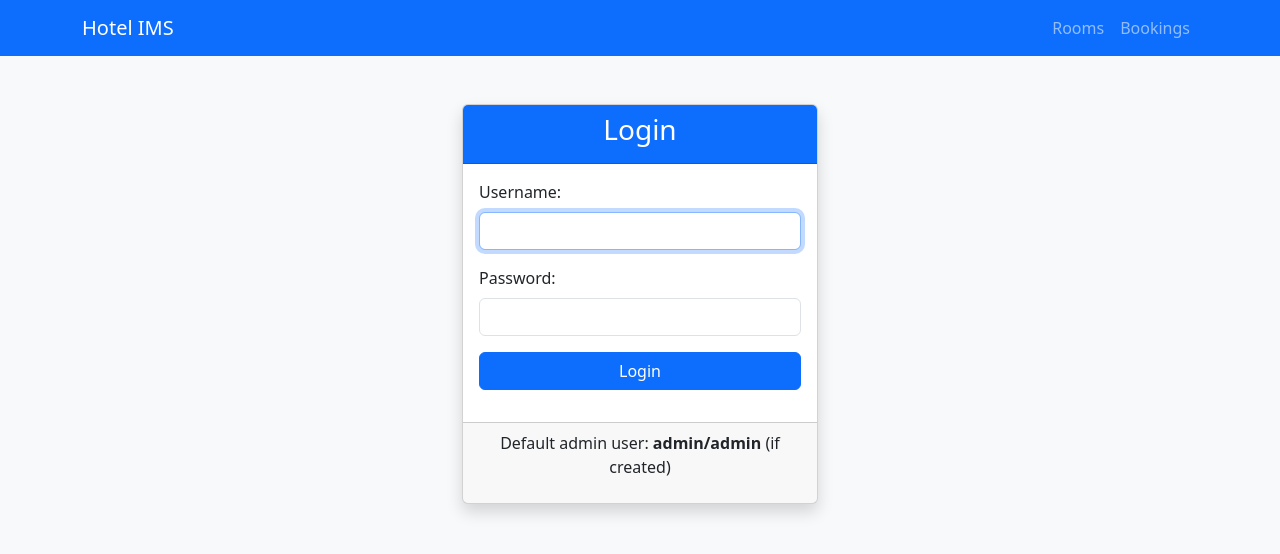
After one commit to AsbinGhimire/iterative-hotel-system, a Django app: page /accounts/login/?next=/bookings/ in a window 1280 px wide. The commit adds this page. Shown: the top 554 px of the page. Run offline with Django 5.2, Linux system fonts and the light colour scheme.

Commit message:
feat: rebrand project to Hotel IMS, fix authentication flow, and complete booking CRUD operations

```diff
--- a/hotel/templates/hotel/base.html
+++ b/hotel/templates/hotel/base.html
@@ -1,17 +1,19 @@
 <!DOCTYPE html>
 <html lang="en">
+
 <head>
     <meta charset="UTF-8">
-    <title>Hotel Management System</title>
+    <title>Hotel Information Management System</title>
 
     <!-- Bootstrap CSS -->
     <link href="https://cdn.jsdelivr.net/npm/bootstrap@5.3.2/dist/css/bootstrap.min.css" rel="stylesheet">
 </head>
+
 <body class="bg-light">
 
     <nav class="navbar navbar-expand-lg navbar-dark bg-primary">
         <div class="container">
-        <a class="navbar-brand" href="{% url 'home' %}">Hotel MS</a>
+            <a class="navbar-brand" href="{% url 'home' %}">Hotel IMS</a>
 
             <div class="collapse navbar-collapse">
                 <ul class="navbar-nav ms-auto">
@@ -36,4 +38,5 @@
     </div>
 
 </body>
+
 </html>
--- a/hotel/templates/hotel/booking_list.html
+++ b/hotel/templates/hotel/booking_list.html
@@ -28,6 +28,7 @@
             </td>
             <td>
                 <a href="{% url 'booking_edit' booking.id %}" class="btn btn-sm btn-warning">Edit</a>
+                <a href="{% url 'booking_delete' booking.id %}" class="btn btn-sm btn-danger">Delete</a>
             </td>
         </tr>
         {% endfor %}
--- /dev/null
+++ b/hotel/templates/registration/login.html
@@ -0,0 +1,42 @@
+{% extends 'hotel/base.html' %}
+
+{% block title %}Login - Hotel Information Management System{% endblock %}
+
+{% block content %}
+<div class="row justify-content-center mt-5">
+    <div class="col-md-4">
+        <div class="card shadow">
+            <div class="card-header bg-primary text-white text-center">
+                <h3>Login</h3>
+            </div>
+            <div class="card-body">
+                {% if form.errors %}
+                <div class="alert alert-danger">
+                    Your username and password didn't match. Please try again.
+                </div>
+                {% endif %}
+
+                <form method="post" action="{% url 'login' %}">
+                    {% csrf_token %}
+                    <div class="mb-3">
+                        <label for="id_username" class="form-label">Username:</label>
+                        <input type="text" name="username" autofocus maxlength="150" required id="id_username"
+                            class="form-control">
+                    </div>
+                    <div class="mb-3">
+                        <label for="id_password" class="form-label">Password:</label>
+                        <input type="password" name="password" required id="id_password" class="form-control">
+                    </div>
+                    <div class="d-grid mb-3">
+                        <button type="submit" class="btn btn-primary">Login</button>
+                    </div>
+                    <input type="hidden" name="next" value="{{ next }}">
+                </form>
+            </div>
+            <div class="card-footer text-center">
+                <p>Default admin user: <b>admin/admin</b> (if created)</p>
+            </div>
+        </div>
+    </div>
+</div>
+{% endblock %}
--- a/hotel/urls.py
+++ b/hotel/urls.py
@@ -11,5 +11,6 @@ urlpatterns = [
     path('bookings/', views.BookingListView.as_view(), name='booking_list'),
     path('bookings/add/', views.BookingCreateView.as_view(), name='booking_add'),
     path('bookings/edit/<int:pk>/', views.BookingUpdateView.as_view(), name='booking_edit'),
+    path('bookings/delete/<int:pk>/', views.BookingDeleteView.as_view(), name='booking_delete'),
 
 ]
--- a/hotel/views.py
+++ b/hotel/views.py
@@ -53,3 +53,9 @@ class BookingUpdateView(LoginRequiredMixin, UpdateView):
     fields = '__all__'
     success_url = reverse_lazy('booking_list')
     template_name = 'hotel/booking_form.html'
+
+
+class BookingDeleteView(LoginRequiredMixin, DeleteView):
+    model = Booking
+    success_url = reverse_lazy('booking_list')
+    template_name = 'hotel/booking_confirm_delete.html'
--- a/hotel_management/urls.py
+++ b/hotel_management/urls.py
@@ -19,5 +19,6 @@ from django.urls import path, include
 
 urlpatterns = [
     path('admin/', admin.site.urls),
+    path('accounts/', include('django.contrib.auth.urls')),
     path('', include('hotel.urls')),
 ]
--- /dev/null
+++ b/requirements.txt
@@ -0,0 +1,4 @@
+Django==5.2.4
+asgiref==3.9.1
+sqlparse==0.5.3
+tzdata==2025.2
```
Also changed, not shown: hotel/templates/hotel/booking_confirm_delete.html (added, +13 -0 lines), hotel_management/settings.py (+4 -12 lines). Lines whose indentation alone changed are shown as unchanged.
